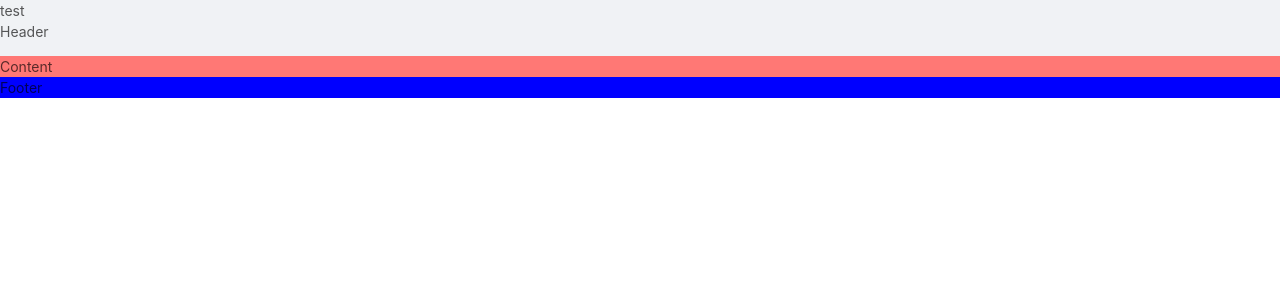
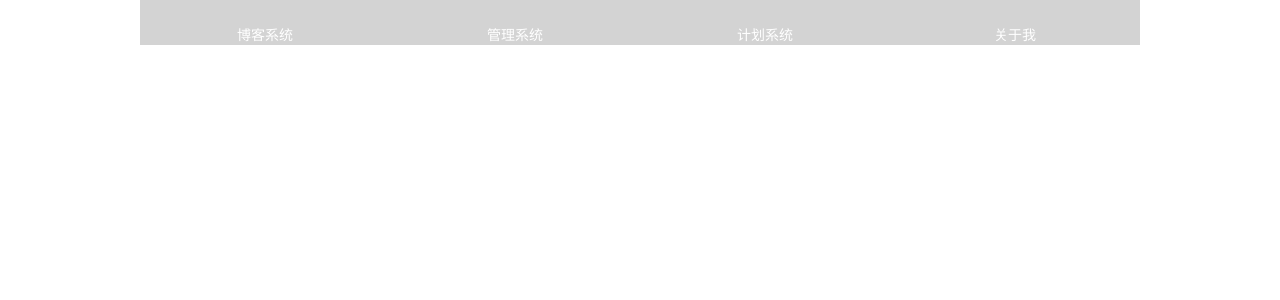
Before and after one commit to Nevermore12321/MyWeb, a React app in the folder client/: page / in a window 1280 px wide. Shown: the top 300 px of the page. Built offline with nearby package versions, Linux system fonts and the light colour scheme.

Commit message:
Header component is completed 80%

```diff
--- a/client/src/pages/AdminPage/AdminHeader/AdminLogo.js
+++ /dev/null
@@ -1,17 +0,0 @@
-/*
- * @author: Shaohe Guo
- * @contact: 842125706@qq.com
- * @site: www.guoshaohe.com
- * @file: AdminLogo.js
- * @time: 2020/6/18 15:16
-*/
-
-import React from 'react';
-
-export default function () {
-    return (
-        <div>
-            test
-        </div>
-    )
-}
--- a/client/src/pages/AdminPage/AdminHeader/header.config.data.js
+++ b/client/src/pages/AdminPage/AdminHeader/header.config.data.js
@@ -64,4 +64,23 @@ export default [
             },
         ],
     },
+
+    //  关于作者
+    {
+        title: '关于我',
+        children: [
+            {
+                title: '关于作者',
+                desc: '小小码农',
+                img: './',
+                link: '/about/me',
+            },
+            {
+                title: '关于网站',
+                desc: '简单架构',
+                img: './',
+                link: '/about/web',
+            },
+        ],
+    },
 ];
--- a/client/src/pages/AdminPage/AdminHeader/index.js
+++ b/client/src/pages/AdminPage/AdminHeader/index.js
@@ -7,14 +7,50 @@
 */
 
 import React from 'react';
-import AdminLogo from './AdminLogo';
+import { Row, Col, Tooltip } from 'antd';
+import headListData from './header.config.data';
 import './index.less';
 
-export default function () {
+export default function (props) {
+    //   menu 组件
+    //  通过 header 中 list 的配置文件，遍历 来生成 header 的 menu 菜单
+    const MenuItem = headListData.map((item, index) => {
+        //   遍历，headListData 中 父标题，在鼠标 悬挂时出现的 子标题, 返回每个 子标题的 整个 块
+        const itemContent = item.children.map((childItem, childIndex) => (
+            <a href={ childItem.link } className="tip-block" key={ childIndex.toString() }>
+                <span className="tip-img">
+                    <img src={ childItem.img } alt="img" />
+                </span>
+                <div className="tip-content">
+                    { childItem.title }
+                    <div>
+                        { childItem.desc }
+                    </div>
+                </div>
+            </a>
+        ));
+
+        //  返回 每个 父标题（tooltip) 与 其 子标题的 块
+        //  一行中有 四个 父标题， 所以 每个 Col 占 6 份
+        //   Tooltip 是文字提示， 可以规定触发行为，
+        //   title 表示 鼠标触发后显示的内容，可以是字符串，也可以是组件。
+        //   overlayClassName 表示出现卡片的类名
+        //   placement 表示 从哪里出现
+        return (
+            <Col span={ 6 } key={ index.toString() }>
+                <Tooltip title={ itemContent } overlayClassName="header-tip-wrap" placement="bottom">
+                    <span className="nav-title">{ item.title }</span>
+                </Tooltip>
+            </Col>
+        );
+    });
+
+    //   Header 组件
     return (
-        <div className="adminheader">
-            <AdminLogo />
-            <p>Header</p>
+        <div { ...props } className="header-common">
+            <Row className="nav">
+                { MenuItem }
+            </Row>
         </div>
     )
 }
--- a/client/src/pages/AdminPage/AdminHeader/index.less
+++ b/client/src/pages/AdminPage/AdminHeader/index.less
@@ -1,20 +1,41 @@
 @import '../CommonStyles/default';
 
-header {
+.header-common {
+    //  绝对定位，不占有位置
     position: absolute;
+
     width: 100%;
+
+    // z-index 设置元素的堆叠顺序。
     z-index: 10;
+
+    //  nav 就是 Row 的样式
     .nav {
-        max-width: 424px;
+        background-color: LightGrey;
+        //  最大宽度
+        max-width: 1000px;
+
+        //  文字居中
         text-align: center;
+
+        //  外边距
         margin: auto;
+
+        //  &表示父选择器，也就是  .nav-title
         &-title {
-            display: block;
+            //  display: 规定元素应该生成的框的类型。
+            //  none: 元素隐藏； block：块级元素（独占一行，大小可变）;  inline: 行内元素（不自动换行，不改变大小）; inline-block: 本身是inline，但是又block属性
+            display: inline-block;
+            //  内边距
             padding-top: 22px;
+            //  上边框
             border-top: 2px solid transparent;
             transition: border .3s @ease-out;
             color: #fff;
+            //  规定要显示的光标的类型
             cursor: pointer;
+
+            //  在 nav-title 上鼠标悬停的效果  出现边框
             &:hover {
                 border-top-color: #fff;
             }
@@ -32,7 +53,9 @@ header {
         padding: 0;
         max-width: none;
         overflow: hidden;
+
         .tip-block {
+            background-color: black;
             display: flex;
             align-items: center;
             padding: 26px;
--- a/client/src/pages/AdminPage/Layout/index.js
+++ b/client/src/pages/AdminPage/Layout/index.js
@@ -9,15 +9,13 @@
 import React from 'react';
 import { Layout } from 'antd';
 import AdminHeader from '../AdminHeader';
-import AdminContent from '../AdminContent';
-import AdminFooter from '../AdminFooter';
+// import AdminContent from '../AdminContent';
+// import AdminFooter from '../AdminFooter';
 
 export default function () {
     return (
         <Layout>
             <AdminHeader />
-            <AdminContent />
-            <AdminFooter />
         </Layout>
     )
 }
```
